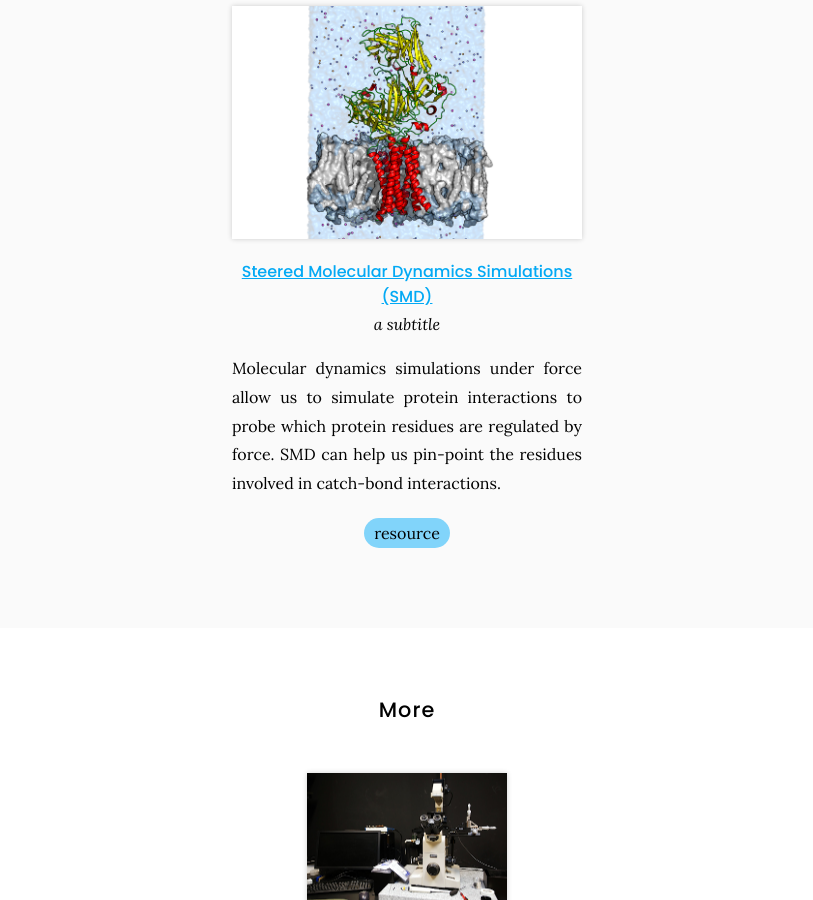
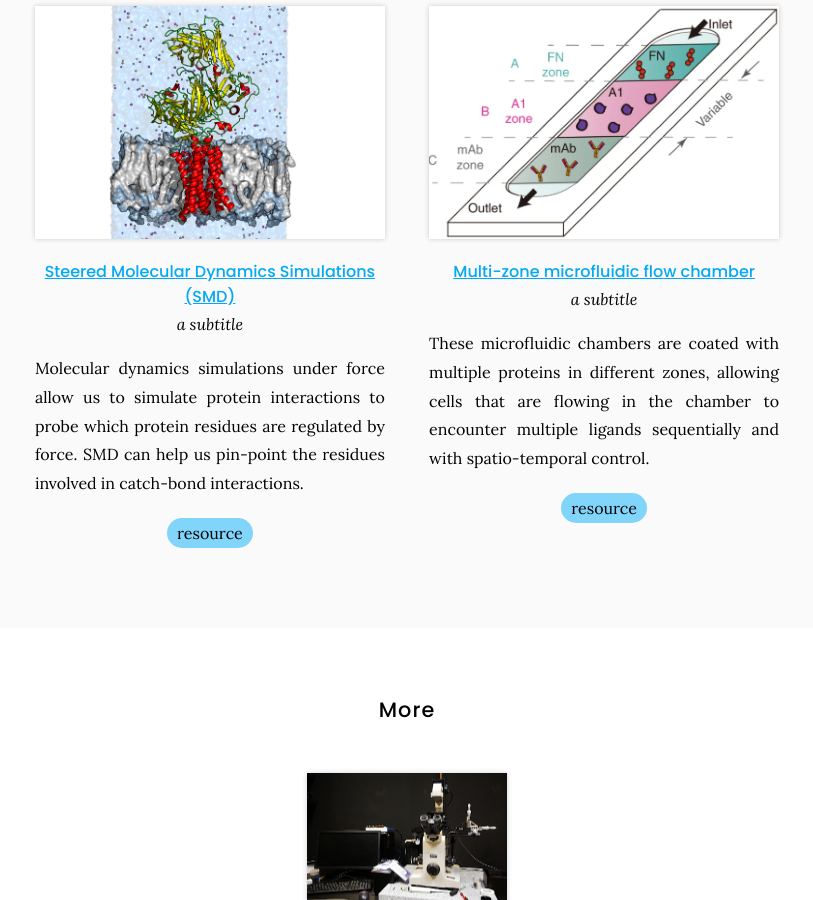
Before and after one commit to theZhuLab/zhu_lab_website, a Jekyll site: the page built from tools/index.md, in a window 1280 px wide and 900 px high, scrolled down 1686 px. Shown: the whole window, without its empty margins (233-1046 px from the left). Built offline with Jekyll 4.4.1, drawn with Linux system fonts in a browser that asks for light colours.

Commit message:
Update tools.yaml

```diff
--- a/_data/tools.yaml
+++ b/_data/tools.yaml
@@ -46,6 +46,15 @@
   repo: greenelab/lab-website-template
   tags:
     - resource
+- title: Multi-zone microfluidic flow chamber
+  subtitle: a subtitle
+  group: featured
+  image: images/Flow_chamber.png
+  link: https://github.com/
+  description: These microfluidic chambers are coated with multiple proteins in different zones, allowing cells that are flowing in the chamber to encounter multiple ligands sequentially and with spatio-temporal control.
+  repo: greenelab/lab-website-template
+  tags:
+    - resource
 
 - title: Horizontal Atomic Force Microscope (HAFM)
   group: more
```
